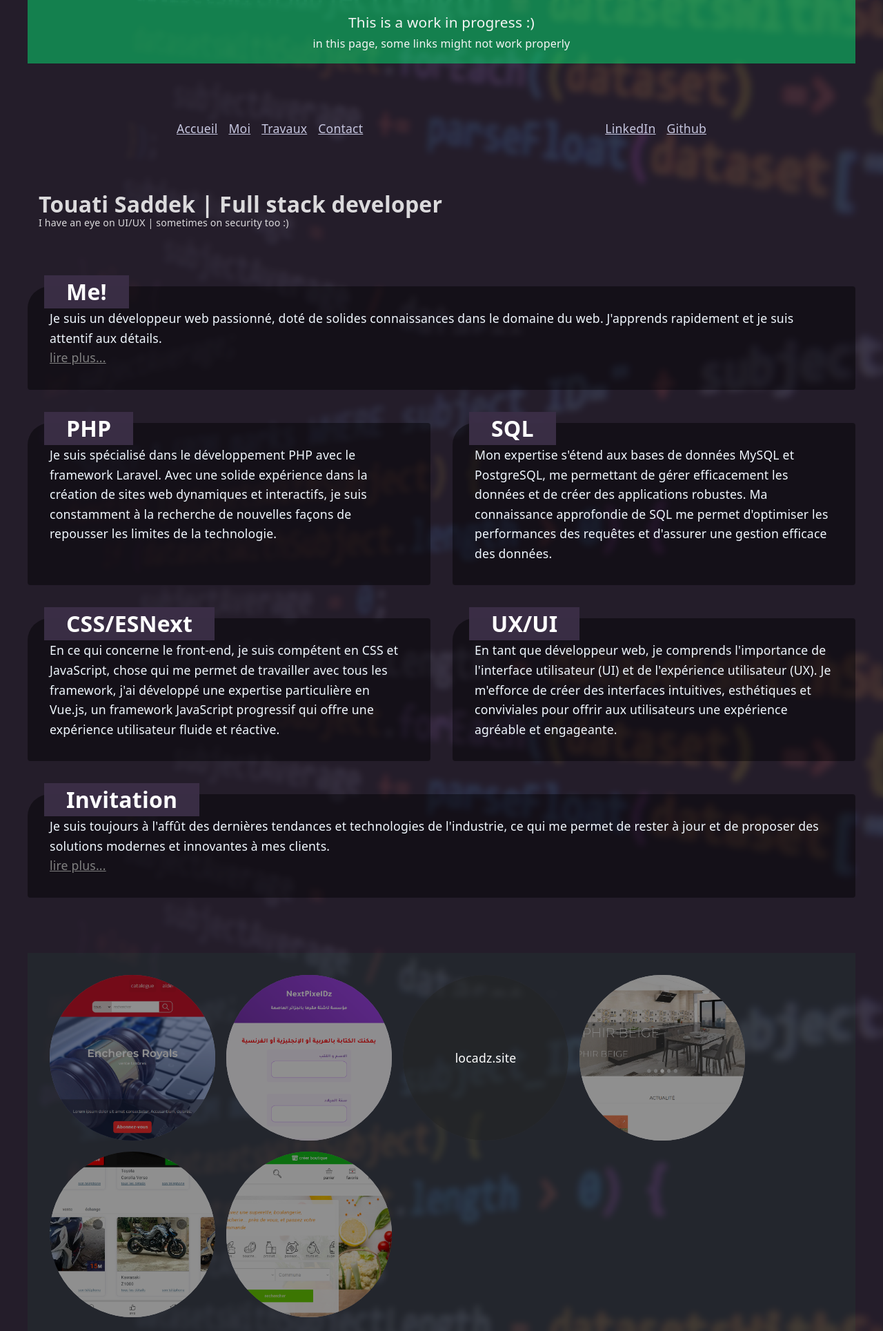
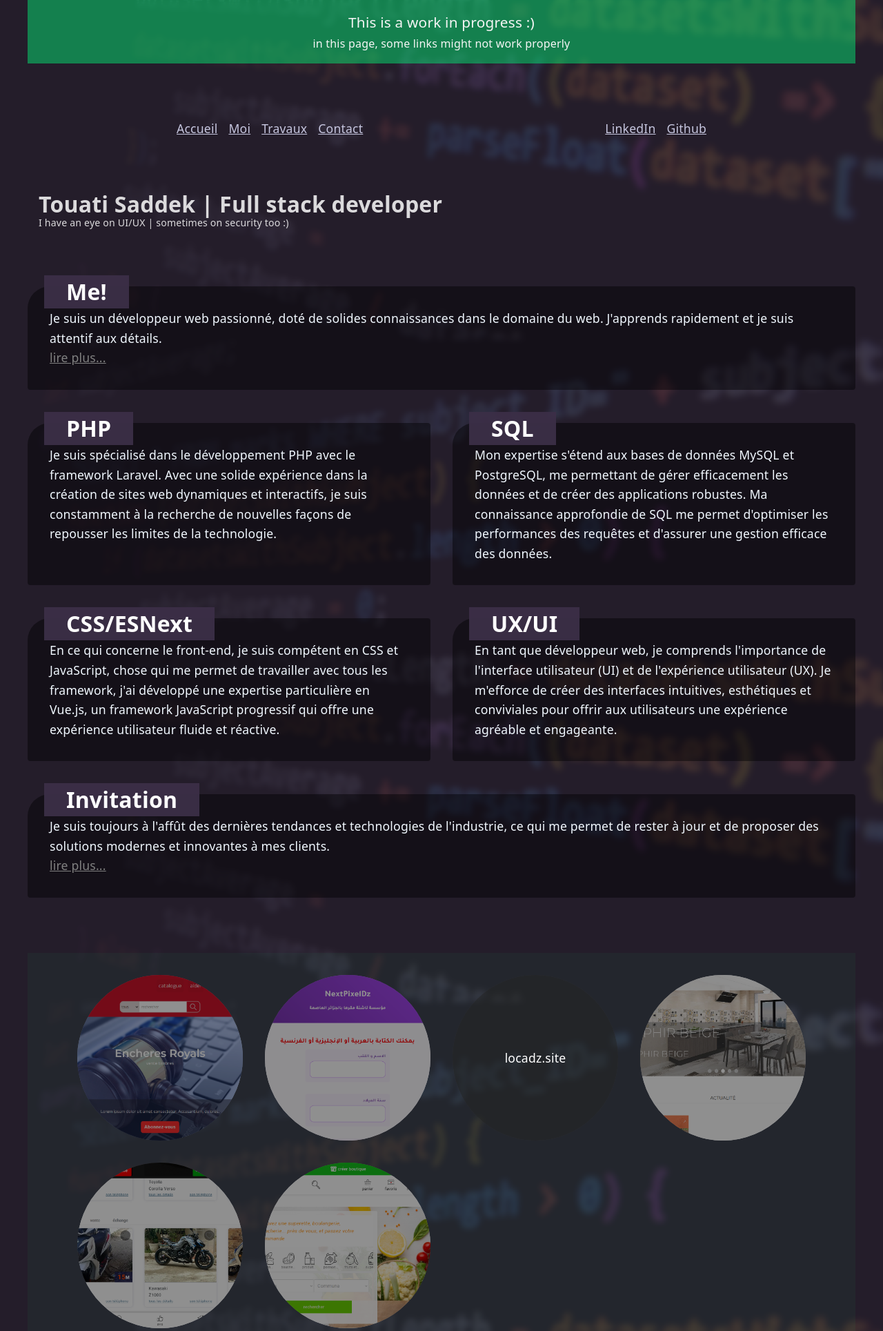
Before and after one commit to sadektouati/saddektouati.site, a PHP site: page / in a window 1280 px wide. Shown: the top 1929 px of the page at 69% size. Run offline with PHP 8.4, Linux system fonts and the light colour scheme.

Commit message:
grid pour l'affichage de projets pors réalisés

```diff
--- a/style.css
+++ b/style.css
@@ -204,7 +204,7 @@ body > div > section p + label{
  }
 
  @media screen and (min-width: 768px) {
-    body > div > ul {
+    body > div > ul.scrollable {
         display: grid;
         grid-template-columns: repeat( auto-fit, 15rem);
         justify-content: center;
```
